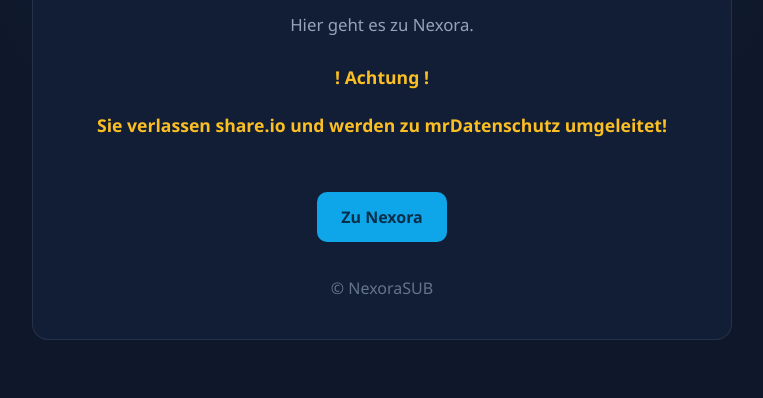
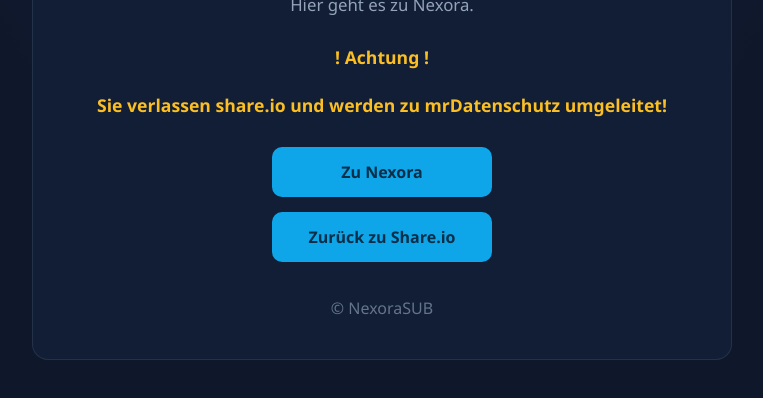
Before and after one commit to share-io/NexoraSUB, a plain HTML site: page index.html in a window 1280 px wide. Shown: the part 294-692 px from the top of the page, without its empty margins (258-1021 px from the left). Drawn offline with Linux system fonts and the light colour scheme.

Commit message:
Update index.html

```diff
--- a/index.html
+++ b/index.html
@@ -105,11 +105,23 @@ h1{
 
 }
 
+.button-container{
+
+ display:flex;
+
+ flex-direction:column;
+
+ align-items:center;
+
+ gap:15px;
+
+ margin-top:30px;
+
+}
+
 .go-btn{
 
  display:inline-block;
-
- margin-top:30px;
 
  background:#0ea5e9;
 
@@ -124,6 +136,8 @@ h1{
  font-weight:700;
 
  transition:.2s ease;
+
+ min-width:220px;
 
 }
 
@@ -167,6 +181,8 @@ Sie verlassen share.io und werden zu mrDatenschutz umgeleitet!
 
 </div>
 
+<div class="button-container">
+
 <a
 class="go-btn"
 href="https://mrdatenschutz.github.io/Nexora/"
@@ -176,6 +192,18 @@ rel="noopener noreferrer">
 Zu Nexora
 
 </a>
+
+<a
+class="go-btn"
+href="https://share-io.github.io/index/main.html"
+target="_blank"
+rel="noopener noreferrer">
+
+Zurück zu Share.io
+
+</a>
+
+</div>
 
 <footer>
 
```
